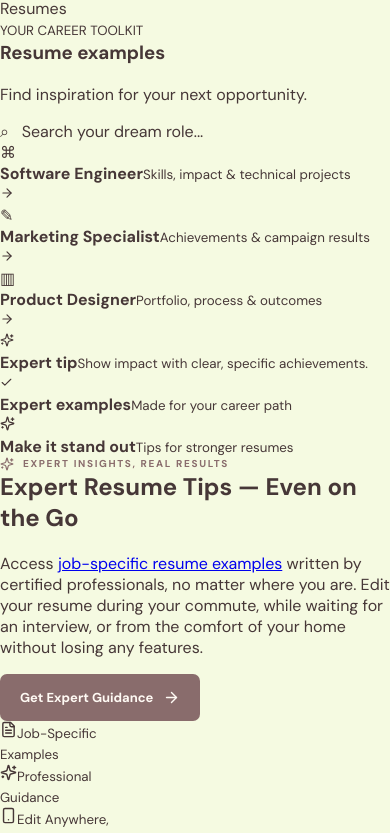
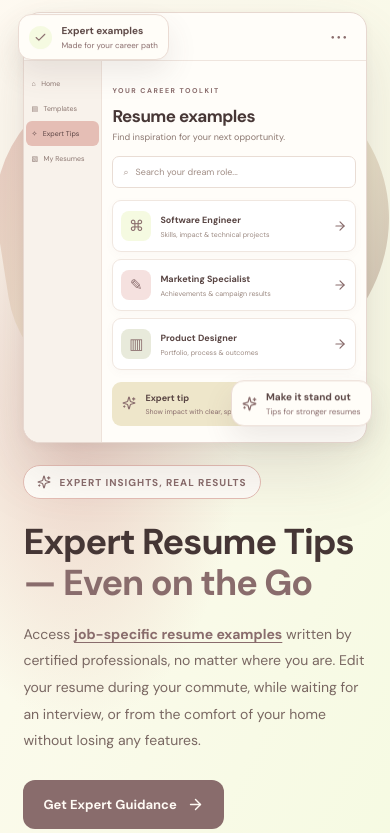
Before and after one commit to imsomya22092005-bot/Resumeforge, a React (Vite) app in the folder frontend/: page / in a window 390 px wide. Shown: the part 6623-7456 px from the top of the page. Built offline with nearby package versions, Linux system fonts and the light colour scheme.

Commit message:
Style expert guidance section with resume dashboard illustration

```diff
--- a/frontend/src/style.css
+++ b/frontend/src/style.css
@@ -266,3 +266,56 @@ body{background:#F5FAE1;color:#463737}
 @media(max-width:850px){.mobile-resume-section{padding:75px 6%;gap:28px}.mobile-resume-visual{min-height:475px}.mobile-gradient-orb{width:300px;height:300px}.mobile-phone{transform:rotate(-3deg) scale(.94)}.mobile-float-ready{right:-8px}.mobile-float-device{left:-10px}}
 @media(max-width:620px){.mobile-resume-section{grid-template-columns:1fr;padding:52px 6% 55px;gap:25px}.mobile-resume-copy h2{font-size:36px;letter-spacing:-1px}.mobile-resume-copy>p{font-size:14px}.mobile-resume-visual{min-height:485px;order:0}.mobile-resume-copy{order:1}.mobile-phone{transform:rotate(-4deg) scale(.96)}.mobile-float-ready{top:60px;right:0}.mobile-float-device{bottom:45px;left:0}.mobile-floating-dot{right:12%;bottom:18%}}
 @media(prefers-reduced-motion:reduce){.mobile-phone,.mobile-float-ready,.mobile-float-device,.mobile-floating-dot{animation:none}.mobile-resume-visual:hover .mobile-phone{transform:none}}
+
+/* Sixth homepage section: expert resume guidance */
+.expert-guidance-section{position:relative;isolation:isolate;overflow:hidden;display:grid;grid-template-columns:minmax(0,1.03fr) minmax(0,.97fr);align-items:center;gap:clamp(40px,6vw,86px);padding:100px 7.5%;background:#fffaf2}
+.expert-guidance-section:before{content:"";position:absolute;z-index:-1;inset:0;background:radial-gradient(ellipse at 20% 45%,#E5BEB5a6 0%,transparent 37%),linear-gradient(115deg,#fffaf2 0%,#F5FAE1 100%)}
+.expert-guidance-visual{position:relative;min-height:490px;display:flex;align-items:center;justify-content:center;perspective:1100px}
+.expert-guidance-glow{position:absolute;width:390px;height:340px;border-radius:45% 55% 57% 43%;background:linear-gradient(140deg,#E5BEB5 0%,#EEE6CA 55%,#896C6C 150%);opacity:.8;transform:rotate(-9deg);transition:transform .5s ease}
+.expert-guidance-visual:hover .expert-guidance-glow{transform:rotate(0deg) scale(1.04)}
+.expert-dashboard{position:relative;z-index:1;width:min(490px,100%);min-height:340px;background:#fffdf9;border:1px solid #e7d8d0;border-radius:17px;overflow:hidden;box-shadow:0 28px 65px #5d454526,0 3px 10px #5d45450c;transform:rotate(-3deg);transition:transform .45s ease,box-shadow .45s ease}
+.expert-guidance-visual:hover .expert-dashboard{transform:rotate(0deg) translateY(-7px);box-shadow:0 35px 75px #5d454532}
+.expert-dashboard-top{height:48px;display:flex;align-items:center;gap:9px;padding:0 17px;border-bottom:1px solid #efe5de;color:#5b4543;font-size:11px}
+.expert-brand-dot{display:grid;place-items:center;width:25px;height:25px;border-radius:8px;background:#896C6C;color:#fff;font-weight:800}
+.expert-dots{margin-left:auto;color:#896C6C;letter-spacing:2px}
+.expert-dashboard-layout{display:grid;grid-template-columns:118px 1fr;min-height:292px}
+.expert-sidebar{display:flex;flex-direction:column;gap:17px;padding:22px 10px;background:#f8f2eb;border-right:1px solid #eee2da;color:#8c7771;font-size:9px}
+.expert-sidebar span{white-space:nowrap}
+.expert-sidebar .expert-side-active{background:#E5BEB5;color:#5c4544;border-radius:6px;padding:8px 5px;margin:-8px -5px}
+.expert-main{padding:20px 17px}
+.expert-main>small{font-size:7px;letter-spacing:1.5px;color:#896C6C;font-weight:800}
+.expert-main h3{font-size:19px;letter-spacing:-.5px;color:#473736;margin:7px 0 4px}
+.expert-main>p{font-size:9px;color:#8b7770;margin:0 0 13px}
+.expert-search{border:1px solid #e9ddd5;background:#fff;border-radius:7px;padding:9px 10px;font-size:9px;color:#a08d85;margin-bottom:12px}
+.expert-example{display:flex;align-items:center;gap:9px;padding:10px 8px;border:1px solid #f0e7e0;background:#fff;border-radius:9px;margin-top:7px;box-shadow:0 3px 9px #896c6c09}
+.expert-example>div{flex:1;min-width:0}
+.expert-example>strong,.expert-example div strong{display:block;font-size:9px;color:#594543}
+.expert-example div small{display:block;margin-top:4px;font-size:7px;color:#9b8981}
+.expert-example>svg{color:#896C6C}
+.expert-example-icon{display:grid;place-items:center;width:30px;height:30px;flex-shrink:0;border-radius:8px;background:#F5FAE1;color:#896C6C;font-size:15px}
+.expert-example-icon.blush{background:#f5e1df}.expert-example-icon.sage{background:#e8eadb}
+.expert-tip-card{display:flex;align-items:center;gap:9px;margin-top:12px;padding:10px;border-radius:9px;background:#EEE6CA}
+.expert-tip-card>span{color:#896C6C}.expert-tip-card strong{display:block;font-size:9px;color:#594543}.expert-tip-card small{display:block;font-size:7px;color:#896C6C;margin-top:3px}
+.expert-floating-note{position:absolute;z-index:2;display:flex;align-items:center;gap:9px;padding:12px 14px;border:1px solid #eadbd3;border-radius:13px;background:#fffdf8;box-shadow:0 13px 30px #5d45451c;color:#896C6C;transition:transform .3s ease}
+.expert-floating-note>span{display:grid;place-items:center;width:23px;height:23px;border-radius:50%;background:#F5FAE1}
+.expert-floating-note strong{display:block;color:#5d4846;font-size:10px}.expert-floating-note small{display:block;color:#896C6C;font-size:8px;margin-top:3px}
+.expert-note-one{top:28px;left:-4px;animation:expert-note-float 4.5s ease-in-out infinite}
+.expert-note-two{right:-2px;bottom:31px;animation:expert-note-float 5s ease-in-out infinite reverse}
+.expert-note-two>svg{color:#896C6C}
+.expert-orbit{position:absolute;width:440px;height:420px;border:1px solid #896C6C33;border-radius:50%;transform:rotate(23deg);pointer-events:none}
+.expert-guidance-copy{max-width:590px}
+.expert-guidance-copy .eyebrow{display:inline-flex;align-items:center;gap:8px;padding:9px 13px;border:1px solid #E5BEB5;border-radius:99px;background:#fffdf8;color:#896C6C;font-size:10px;letter-spacing:1px;font-weight:800}
+.expert-guidance-copy h2{font-size:clamp(34px,4.2vw,54px);line-height:1.12;letter-spacing:-1.7px;color:#453635;margin:23px 0 18px}
+.expert-guidance-copy h2 span{display:block;color:#896C6C}
+.expert-guidance-copy>p{font-size:15px;line-height:1.9;color:#796762;margin:0}
+.expert-guidance-copy>p a{color:#896C6C;text-decoration:underline;text-underline-offset:3px;font-weight:650}
+.expert-guidance-cta{display:inline-flex;align-items:center;gap:10px;margin-top:26px;min-height:49px;border-radius:12px}
+.expert-guidance-benefits{display:grid;grid-template-columns:repeat(3,minmax(0,1fr));margin-top:34px}
+.expert-guidance-benefits>div{display:flex;align-items:center;flex-direction:column;text-align:center;gap:9px;padding:0 9px;border-right:1px solid #d8c4b9}
+.expert-guidance-benefits>div:last-child{border-right:0}
+.expert-guidance-benefits>div>span{display:grid;place-items:center;width:43px;height:43px;border-radius:50%;background:#EEE6CA;color:#896C6C}
+.expert-guidance-benefits small{font-size:10px;line-height:1.5;color:#725e59}
+@keyframes expert-note-float{0%,100%{translate:0 0}50%{translate:0 -8px}}
+@media(max-width:900px){.expert-guidance-section{padding:75px 6%;gap:32px}.expert-guidance-visual{min-height:430px}.expert-dashboard{transform:rotate(-2deg)}.expert-dashboard-layout{grid-template-columns:95px 1fr}.expert-sidebar{font-size:8px}.expert-note-one{left:-9px}.expert-note-two{right:-8px}}
+@media(max-width:650px){.expert-guidance-section{grid-template-columns:1fr;padding:56px 6% 60px;gap:22px}.expert-guidance-visual{min-height:400px;order:0}.expert-guidance-copy{order:1}.expert-guidance-copy h2{font-size:36px;letter-spacing:-1px}.expert-guidance-copy>p{font-size:14px}.expert-dashboard{width:100%;transform:none}.expert-dashboard-layout{grid-template-columns:78px 1fr}.expert-sidebar{padding:18px 7px;font-size:7px;gap:16px}.expert-main{padding:16px 10px}.expert-main h3{font-size:17px}.expert-note-one{top:10px;left:-5px}.expert-note-two{right:-5px;bottom:10px}.expert-floating-note{padding:9px 10px}.expert-orbit{width:330px;height:350px}.expert-guidance-benefits{margin-top:28px}}
+@media(prefers-reduced-motion:reduce){.expert-note-one,.expert-note-two{animation:none}.expert-dashboard,.expert-guidance-glow{transition:none}.expert-guidance-visual:hover .expert-dashboard{transform:none}}
```
